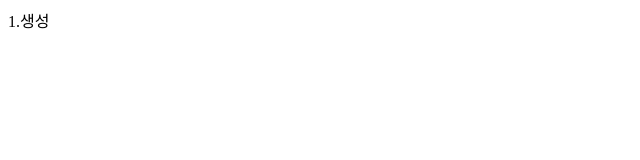
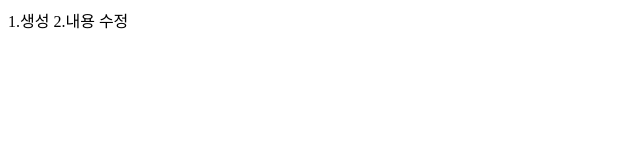
Before and after one commit to jiwonchu/myApp, a plain HTML site: page index.html in a window 1280 px wide. Shown: the full height of the page, 0-640 px from the left. Drawn offline with Linux system fonts and the light colour scheme.

Commit message:
깃허브에서 수정
수정되었음

```diff
--- a/index.html
+++ b/index.html
@@ -8,5 +8,6 @@
 </head>
 <body>
   1.생성
+  2.내용 수정
 </body>
 </html>
```
